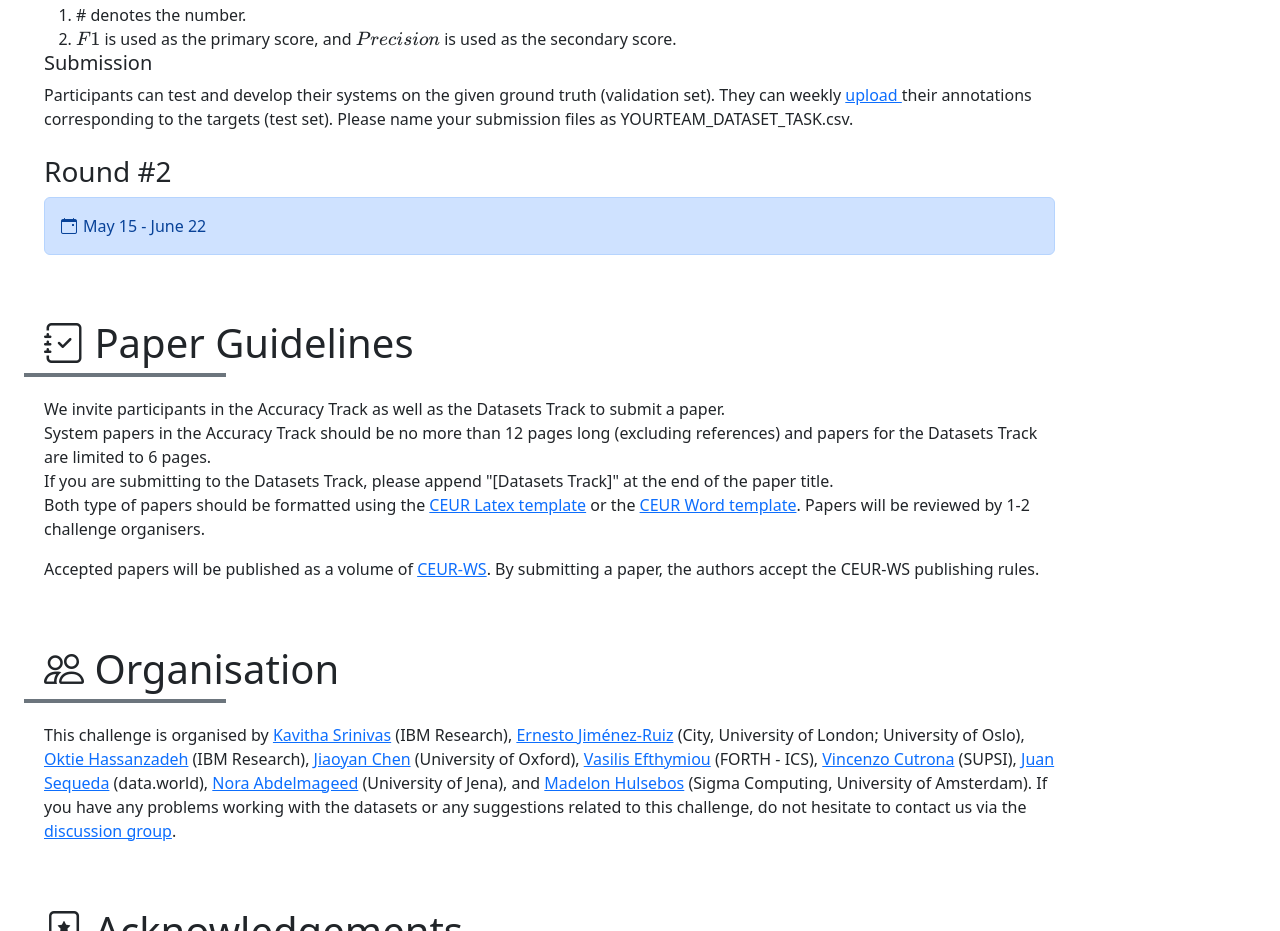
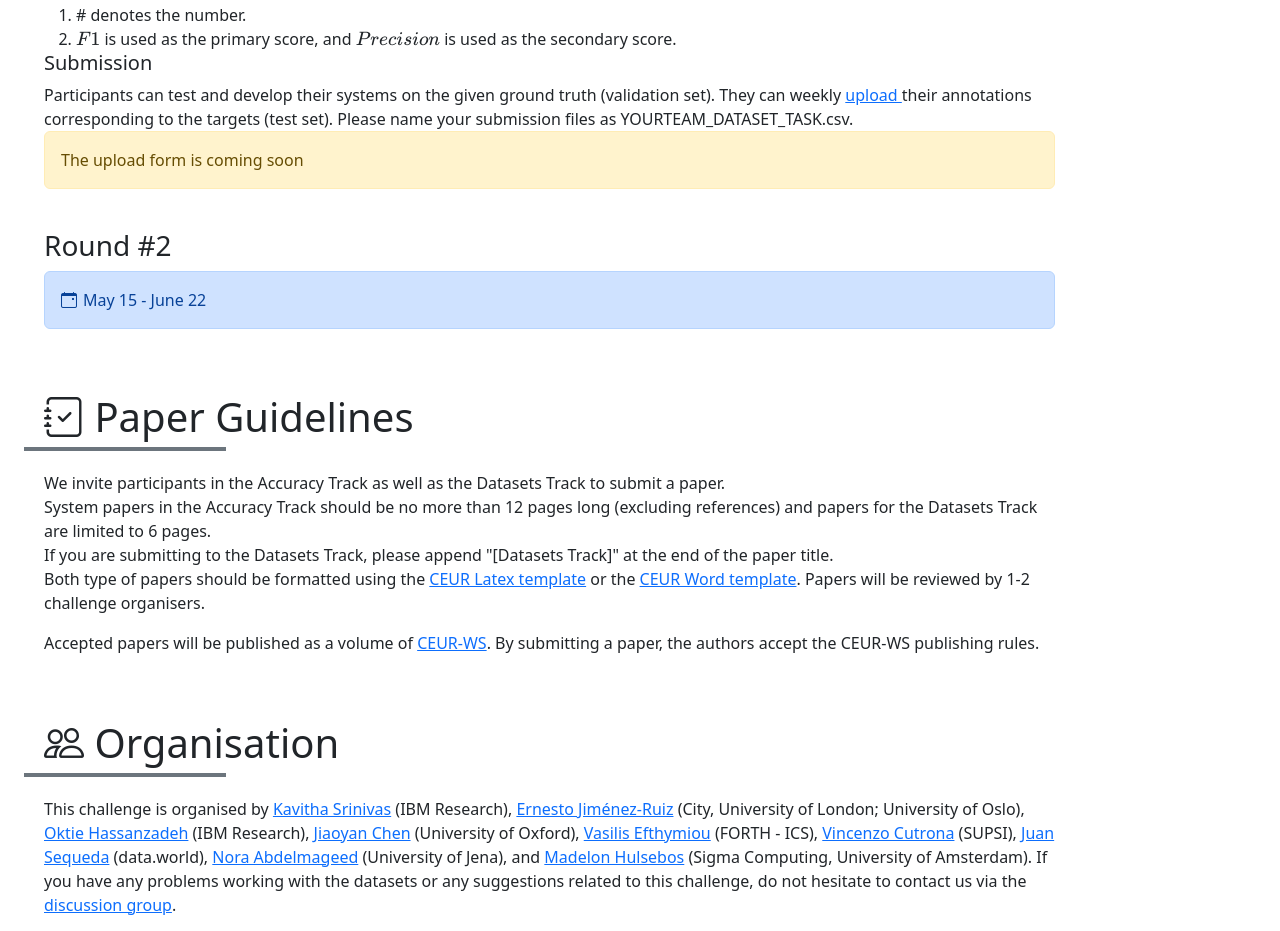
Before and after one commit to sem-tab-challenge/2023, a plain HTML site: page index.html in a window 1280 px wide. Shown: the part 4720-5651 px from the top of the page. Drawn offline with nearby package versions, Linux system fonts and the light colour scheme.

Commit message:
coming soon upload note

```diff
--- a/index.html
+++ b/index.html
@@ -560,6 +560,7 @@
 						They can weekly <a href="#" target="_blank"> upload </a> their
 						annotations corresponding to the targets (test set).
 						Please name your submission files as YOURTEAM_DATASET_TASK.csv.
+						<div class="alert alert-warning" role="alert"> The upload form is coming soon </div>
 
 					</div>
 					<!--Task Block End-->
@@ -684,6 +685,7 @@
 						They can weekly <a href="#" target="_blank"> upload </a> their
 						annotations corresponding to the targets (test set).
 						Please name your submission files as YOURTEAM_DATASET_TASK.csv.
+						<div class="alert alert-warning" role="alert"> The upload form is coming soon </div>
 
 					</div>
 					<!--Task Block End-->
@@ -802,7 +804,7 @@
 						They can weekly <a href="#" target="_blank"> upload </a> their
 						annotations corresponding to the targets (test set).
 						Please name your submission files as YOURTEAM_DATASET_TASK.csv.
-
+						<div class="alert alert-warning" role="alert"> The upload form is coming soon </div>
 					</div>
 					<!--Task Block End-->
 
@@ -920,7 +922,7 @@
 						They can weekly <a href="#" target="_blank"> upload </a> their
 						annotations corresponding to the targets (test set).
 						Please name your submission files as YOURTEAM_DATASET_TASK.csv.
-
+						<div class="alert alert-warning" role="alert"> The upload form is coming soon </div>
 					</div>
 					<!--Task Block End-->
 
```
